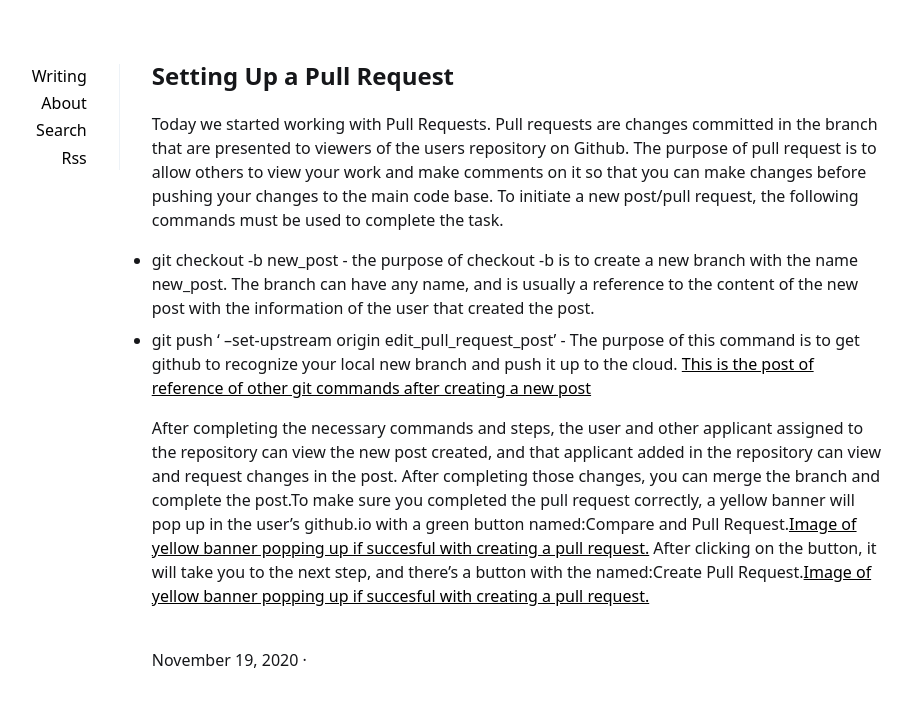
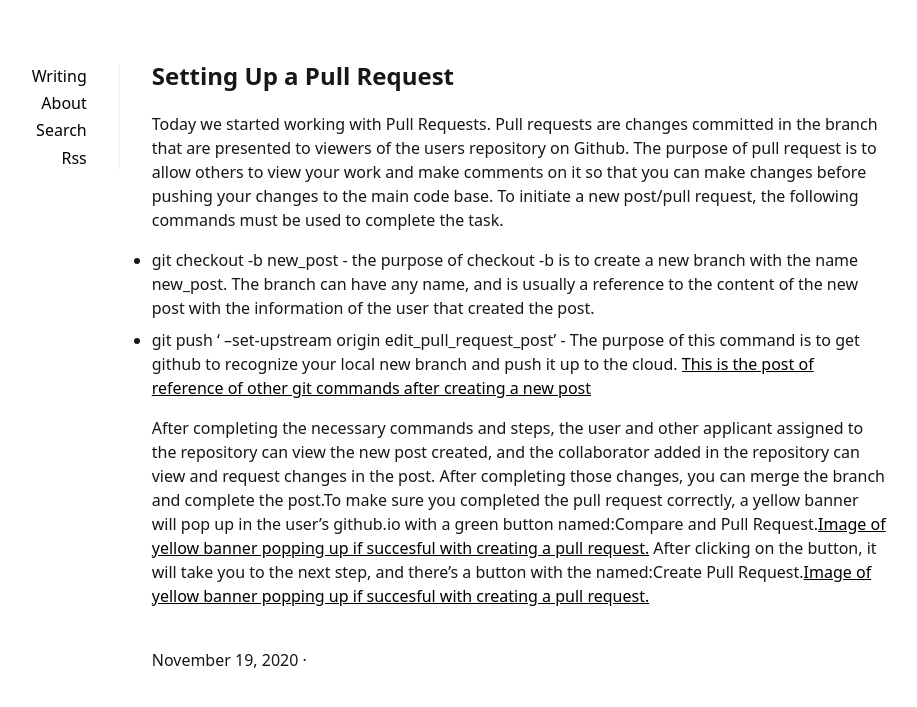
Before and after one commit to Osvaldo178/Osvaldo178.github.io, a Jekyll site: the page built from _posts/2020-11-19-Setting-Up-a-Pull-Request.md, in a window 1280 px wide. Shown: the top 707 px of the page, without its empty margins (201-1118 px from the left). Built offline with Jekyll 4.4.1, drawn with Linux system fonts in a browser that asks for light colours.

Commit message:
replaced applicant with collaborator

```diff
--- a/_posts/2020-11-19-Setting-Up-a-Pull-Request.md
+++ b/_posts/2020-11-19-Setting-Up-a-Pull-Request.md
@@ -12,4 +12,4 @@ Today we started working with Pull Requests. Pull requests are changes committed
 * git push ' --set-upstream origin edit_pull_request_post' - The purpose of this command is to get github to recognize your local new branch and push it up to the cloud.
 [This is the post of reference of other git commands after creating a new post](https://osvaldo178.github.io/2020/09/14/setting-up-git)
 
-After completing the necessary commands and steps, the user and other applicant assigned to the repository can view the new post created, and that applicant added in the repository can view and request changes in the post. After completing those changes, you can merge the branch and complete the post.To make sure you completed the pull request correctly, a yellow banner will pop up in the user's github.io with a green button named:Compare and Pull Request.[Image of yellow banner popping up if succesful with creating a pull request.](image/new_branch_banner.jpg) After clicking on the button, it will take you to the next step, and there's a button with the named:Create Pull Request.[Image of yellow banner popping up if succesful with creating a pull request.](image/new_branch_pull_request.jpg)
+After completing the necessary commands and steps, the user and other applicant assigned to the repository can view the new post created, and the collaborator added in the repository can view and request changes in the post. After completing those changes, you can merge the branch and complete the post.To make sure you completed the pull request correctly, a yellow banner will pop up in the user's github.io with a green button named:Compare and Pull Request.[Image of yellow banner popping up if succesful with creating a pull request.](image/new_branch_banner.jpg) After clicking on the button, it will take you to the next step, and there's a button with the named:Create Pull Request.[Image of yellow banner popping up if succesful with creating a pull request.](image/new_branch_pull_request.jpg)
```
